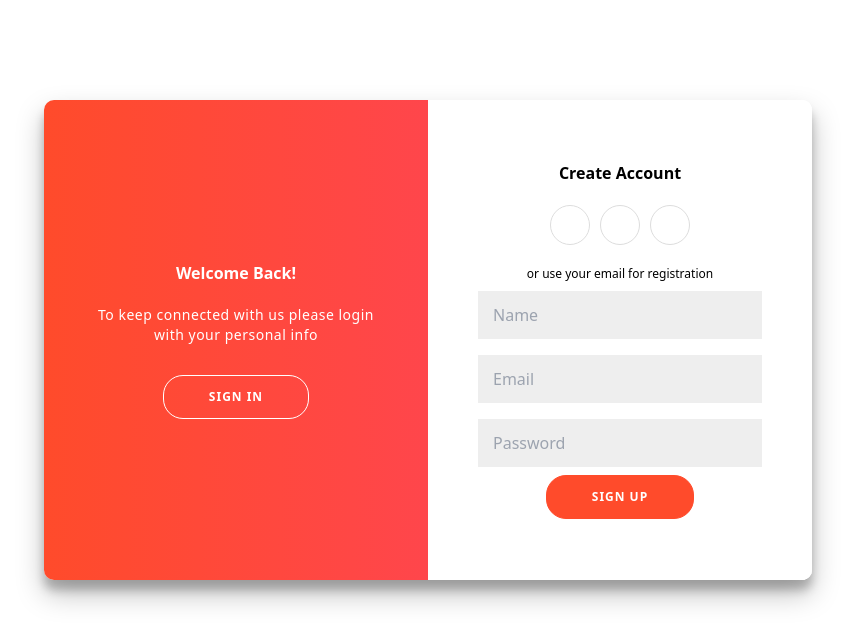
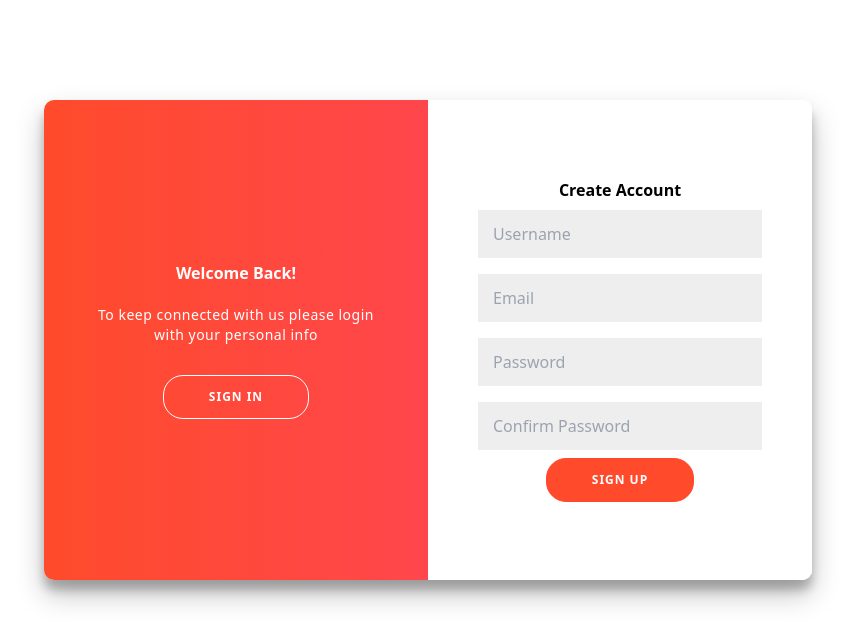
Before and after one commit to HishamKhalil1990/abuodeh-stores-front, a Next.js app: page /account/login in a window 1280 px wide. Both pictures are taken after a click on the button "SIGN UP". Shown: the top 644 px of the page, without its empty margins (212-1067 px from the left). Built offline with nearby package versions, Linux system fonts and the light colour scheme.

Commit message:
edit reg and login form

```diff
--- a/pages/account/login.js
+++ b/pages/account/login.js
@@ -2,6 +2,27 @@ import { useState } from 'react'
 
 function Login() {
   const [addClass, setAddClass] = useState('')
+  const [username, setUsername] = useState('')
+  const [email, setEmail] = useState('')
+  const [password, setPassword] = useState('')
+  const [confirmPass, setConfirmPass] = useState('')
+  const [match, setMatch] = useState('')
+  const emptyFields = () => {
+    console.log(username, password, email, confirmPass)
+    setUsername('')
+    setEmail('')
+    setPassword('')
+    setConfirmPass('')
+  }
+  const validate = () => {
+    if (confirmPass.length > 0 && password.length > 0) {
+      if (confirmPass == password) {
+        setMatch('matched')
+      } else {
+        setMatch('not matched')
+      }
+    }
+  }
   const changeUser = () => {}
   const changePassword = () => {}
   const login = () => {}
@@ -13,41 +34,65 @@ function Login() {
           <div className="form-container sign-up-container">
             <form action="#">
               <h1>Create Account</h1>
-              <div className="social-container">
-                <a href="#" className="social">
-                  <i className="fab fa-facebook-f"></i>
-                </a>
-                <a href="#" className="social">
-                  <i className="fab fa-google-plus-g"></i>
-                </a>
-                <a href="#" className="social">
-                  <i className="fab fa-linkedin-in"></i>
-                </a>
+              <input
+                type="text"
+                placeholder="Username"
+                value={username}
+                onChange={(event) => {
+                  setUsername(event.target.value)
+                }}
+              />
+              <input
+                type="email"
+                placeholder="Email"
+                value={email}
+                onChange={(event) => {
+                  setEmail(event.target.value)
+                }}
+              />
+              <input
+                type="password"
+                placeholder="Password"
+                value={password}
+                pattern="(?=.*\d)(?=.*[a-z])(?=.*[A-Z]).{8,}"
+                onChange={(event) => {
+                  setPassword(event.target.value)
+                }}
+              />
+              <input
+                type="password"
+                placeholder="Confirm Password"
+                onBlur={validate}
+                value={confirmPass}
+                onChange={(event) => {
+                  setConfirmPass(event.target.value)
+                }}
+              />
+              <div className="w-full text-left">
+                <div className='text-xs text-green-500'>{match}</div>
               </div>
-              <span>or use your email for registration</span>
-              <input type="text" placeholder="Name" />
-              <input type="email" placeholder="Email" />
-              <input type="password" placeholder="Password" />
               <button>Sign Up</button>
             </form>
           </div>
           <div className="form-container sign-in-container">
             <form action="#">
               <h1>Sign in</h1>
-              <div className="social-container">
-                <a href="#" className="social">
-                  <i className="fab fa-facebook-f"></i>
-                </a>
-                <a href="#" className="social">
-                  <i className="fab fa-google-plus-g"></i>
-                </a>
-                <a href="#" className="social">
-                  <i className="fab fa-linkedin-in"></i>
-                </a>
-              </div>
-              <span>or use your account</span>
-              <input type="email" placeholder="Email" />
-              <input type="password" placeholder="Password" />
+              <input
+                type="text"
+                placeholder="Username"
+                value={username}
+                onChange={(event) => {
+                  setUsername(event.target.value)
+                }}
+              />
+              <input
+                type="password"
+                placeholder="Password"
+                value={password}
+                onChange={(event) => {
+                  setPassword(event.target.value)
+                }}
+              />
               <a href="#">Forgot your password?</a>
               <button>Sign In</button>
             </form>
@@ -62,7 +107,10 @@ function Login() {
                 <button
                   className="ghost"
                   id="signIn"
-                  onClick={() => setAddClass('')}
+                  onClick={() => {
+                    emptyFields()
+                    setAddClass('')
+                  }}
                 >
                   Sign In
                 </button>
@@ -73,7 +121,10 @@ function Login() {
                 <button
                   className="ghost"
                   id="signUp"
-                  onClick={() => setAddClass('right-panel-active')}
+                  onClick={() => {
+                    emptyFields()
+                    setAddClass('right-panel-active')
+                  }}
                 >
                   Sign Up
                 </button>
```
